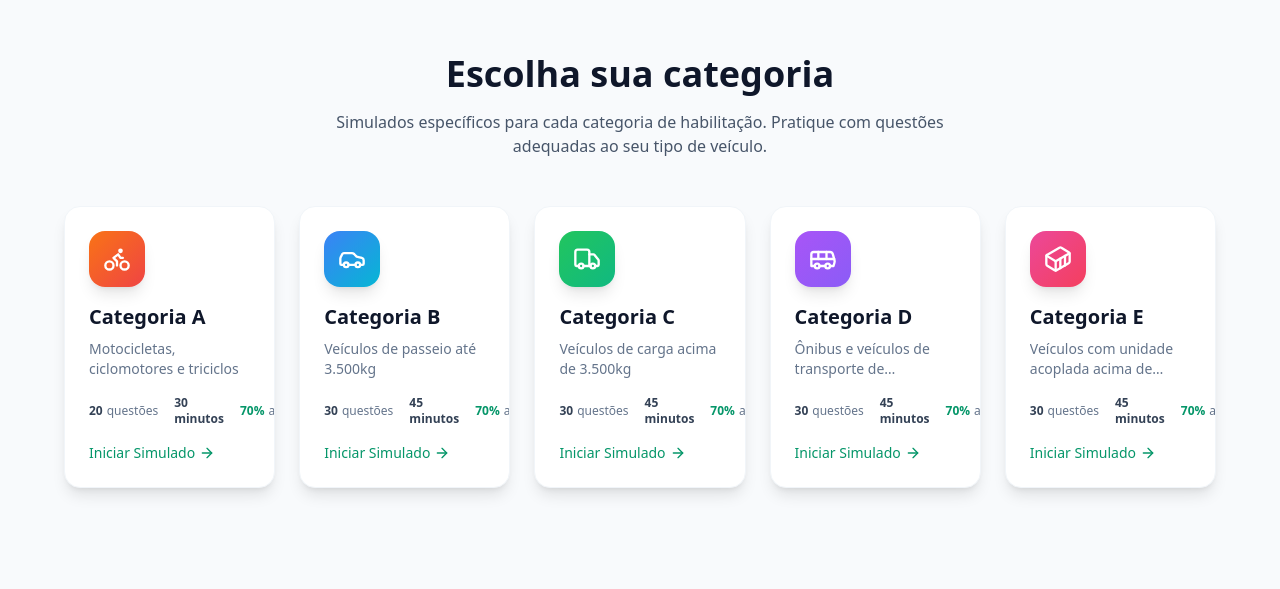
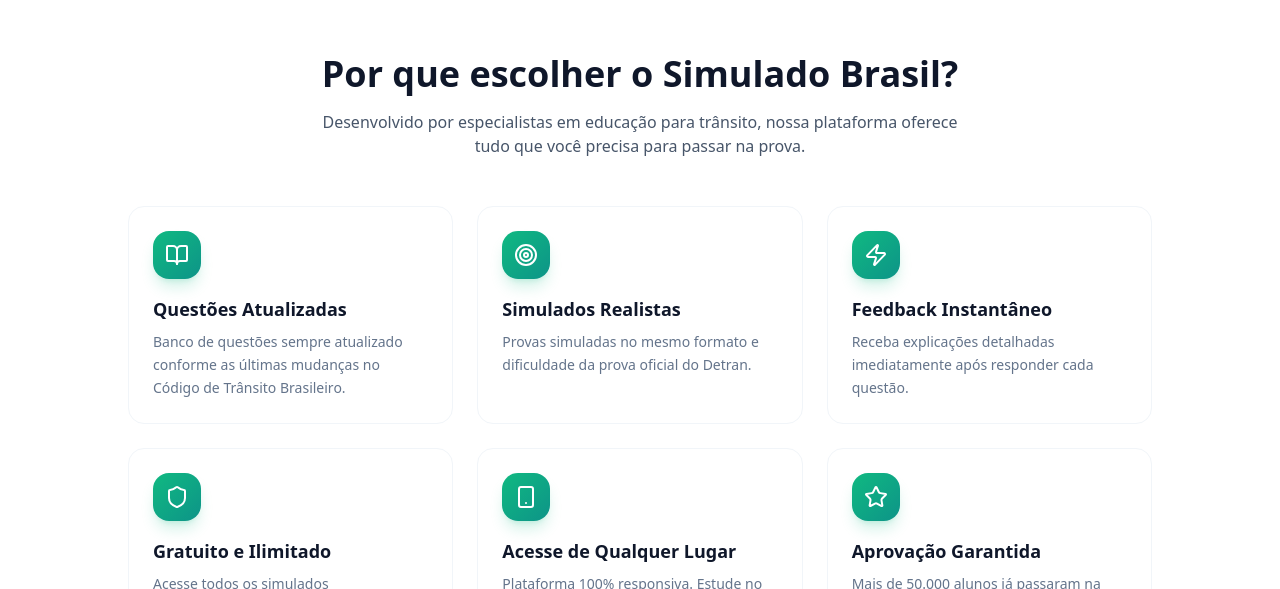
Before and after one commit to renatosilvafdgh/simulado-detran, a React (Vite) app: page / in a window 1280 px wide. Shown: the part 2471-3060 px from the top of the page. Built offline with nearby package versions, Linux system fonts and the light colour scheme; no server answers.

Commit message:
feat: remove categorias section and add ScrollToTop component

```diff
--- a/src/App.tsx
+++ b/src/App.tsx
@@ -9,6 +9,7 @@
 import { Contato } from '@/pages/Contato';
 import { useTheme } from '@/hooks/useTheme';
 import { AuthProvider } from '@/contexts/AuthContext';
+import { ScrollToTop } from '@/components/ScrollToTop';
 import './App.css';
 
 function App() {
@@ -17,6 +18,7 @@
   return (
     <AuthProvider>
       <BrowserRouter>
+        <ScrollToTop />
         <div className="min-h-screen bg-white dark:bg-slate-900 transition-colors duration-300">
           <Navbar theme={theme} toggleTheme={toggleTheme} />
           <main>
--- /dev/null
+++ b/src/components/ScrollToTop.tsx
@@ -0,0 +1,12 @@
+import { useEffect } from 'react';
+import { useLocation } from 'react-router-dom';
+
+export function ScrollToTop() {
+    const { pathname } = useLocation();
+
+    useEffect(() => {
+        window.scrollTo(0, 0);
+    }, [pathname]);
+
+    return null;
+}
--- a/src/pages/Home.tsx
+++ b/src/pages/Home.tsx
@@ -10,20 +10,10 @@
   Star
 } from 'lucide-react';
 import { Button } from '@/components/ui/button';
-import { CategoryCard } from '@/components/ui-custom/CategoryCard';
 import { FeatureCard } from '@/components/ui-custom/FeatureCard';
 import { TestimonialCard } from '@/components/ui-custom/TestimonialCard';
-import { categoriasInfo } from '@/data/questoes';
 
 export function Home() {
-  const categorias = [
-    { key: 'A', ...categoriasInfo.A, gradient: 'from-orange-500 to-red-500' },
-    { key: 'B', ...categoriasInfo.B, gradient: 'from-blue-500 to-cyan-500' },
-    { key: 'C', ...categoriasInfo.C, gradient: 'from-green-500 to-emerald-500' },
-    { key: 'D', ...categoriasInfo.D, gradient: 'from-purple-500 to-violet-500' },
-    { key: 'E', ...categoriasInfo.E, gradient: 'from-pink-500 to-rose-500' },
-  ];
-
   const estados = [
     { sigla: 'AC', nome: 'Acre' },
     { sigla: 'AL', nome: 'Alagoas' },
@@ -240,35 +230,7 @@
         </div>
       </section>
 
-      {/* Categories Section */}
-      <section className="py-20 lg:py-32 bg-slate-50 dark:bg-slate-900/50">
-        <div className="w-full px-4 sm:px-6 lg:px-8 xl:px-12">
-          <div className="text-center mb-12">
-            <h2 className="text-3xl lg:text-4xl font-bold text-slate-900 dark:text-white mb-4">
-              Escolha sua categoria
-            </h2>
-            <p className="text-slate-600 dark:text-slate-400 max-w-2xl mx-auto">
-              Simulados específicos para cada categoria de habilitação.
-              Pratique com questões adequadas ao seu tipo de veículo.
-            </p>
-          </div>
 
-          <div className="grid grid-cols-1 sm:grid-cols-2 lg:grid-cols-3 xl:grid-cols-5 gap-6 max-w-6xl mx-auto">
-            {categorias.map((cat) => (
-              <CategoryCard
-                key={cat.key}
-                categoria={cat.key as 'A' | 'B' | 'C' | 'D' | 'E'}
-                nome={cat.nome}
-                descricao={cat.descricao}
-                questoes={cat.questoes}
-                tempo={cat.tempo}
-                aprovacao={cat.aprovacao}
-                gradient={cat.gradient}
-              />
-            ))}
-          </div>
-        </div>
-      </section>
 
       {/* Features Section */}
       <section className="py-20 lg:py-32">
```
